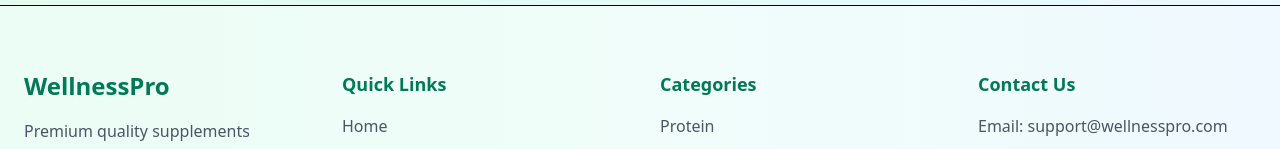
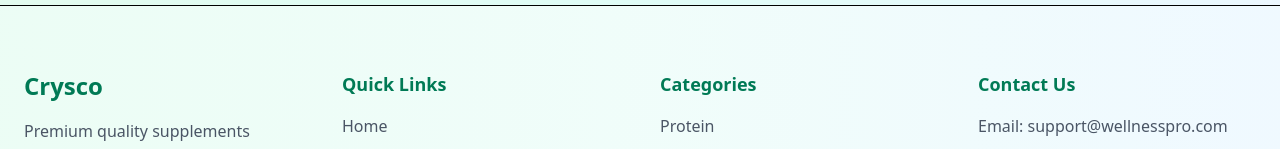
Before and after one commit to rajat804/crysco-frontend, a React (Vite) app: page / in a window 1280 px wide. Shown: the part 5064-5213 px from the top of the page. Built offline with nearby package versions, Linux system fonts and the light colour scheme.

Commit message:
update footer

```diff
--- a/src/components/Footer.jsx
+++ b/src/components/Footer.jsx
@@ -8,7 +8,7 @@ const Footer = () => {
 
         {/* Brand Section */}
         <div>
-          <h2 className="text-2xl font-bold text-emerald-700">WellnessPro</h2>
+          <h2 className="text-2xl font-bold text-emerald-700">Crysco</h2>
           <p className="mt-4 text-gray-600 leading-relaxed">
             Premium quality supplements crafted to enhance your health and
             performance naturally.
```
